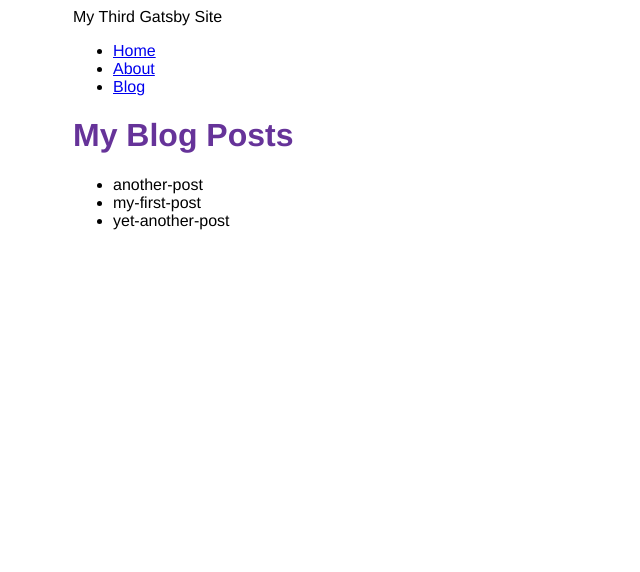
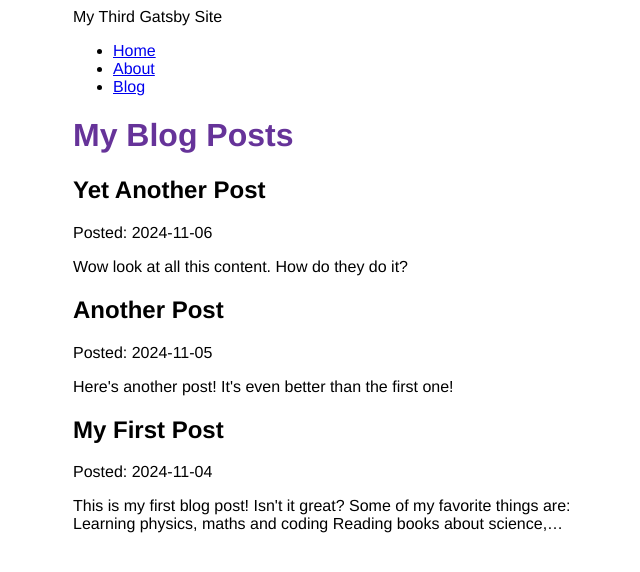
Before and after one commit to angchen0325/my-third-gatsby-site, a Gatsby site: page /blog in a window 1280 px wide. Shown: the whole page, without its empty margins (317-957 px from the left). Built offline with nearby package versions, Linux system fonts and the light colour scheme; Gatsby itself is replaced by a stand-in of ours.

Commit message:
Update src/pages/blog.js

```diff
--- a/src/pages/blog.js
+++ b/src/pages/blog.js
@@ -6,24 +6,29 @@
 const BlogPage = ({ data }) => {
     return (
       <Layout pageTitle="My Blog Posts">
-        <ul>
         {
-          data.allFile.nodes.map(node => (
-            <li key={node.name}>
-              {node.name}
-            </li>
-          ))
-        }
-        </ul>
+        data.allMdx.nodes.map((node) => (
+          <article key={node.id}>
+            <h2>{node.frontmatter.title}</h2>
+            <p>Posted: {node.frontmatter.date}</p>
+            <p>{node.excerpt}</p>
+          </article>
+        ))
+      }
       </Layout>
     )
   }
 
-export const query = graphql`
+  export const query = graphql`
   query {
-    allFile {
+    allMdx(sort: { frontmatter: { date: DESC }}) {
       nodes {
-        name
+        frontmatter {
+          date
+          title
+        }
+        id
+        excerpt
       }
     }
   }
```
